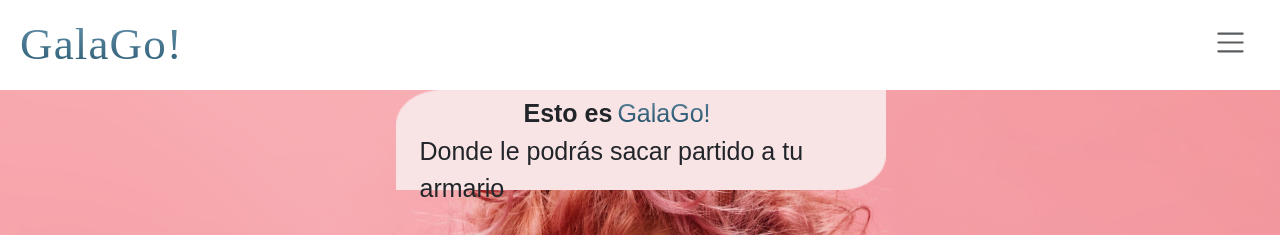
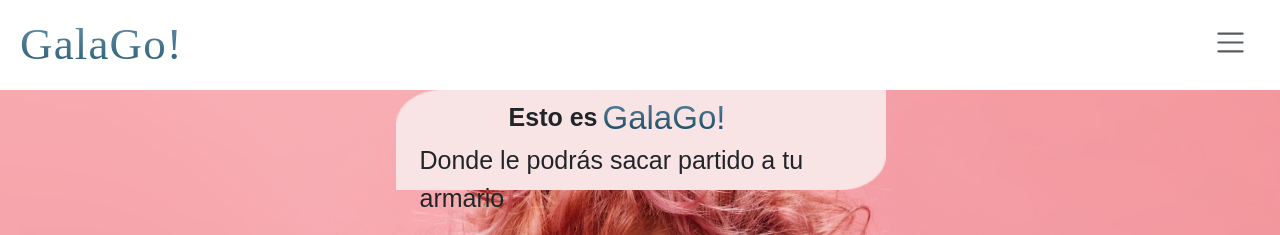
Before and after one commit to LuisADOV98/GalaGo, an Angular app in the folder GalaGo/: page / in a window 1280 px wide. Shown: the top 235 px of the page. Built offline with nearby package versions, Linux system fonts and the light colour scheme; no server answers; a web font is replaced by a local one.

Commit message:
modificaciones

```diff
--- a/GalaGo/src/app/component/header/header.component.html
+++ b/GalaGo/src/app/component/header/header.component.html
@@ -19,9 +19,8 @@
         <li class="nav-item"><a routerLink="/publicar-prenda" (click)="mostrarOcultarMenu()">Publicar</a></li>
         <li class="nav-item"><a routerLink="/home" (click)="mostrarOcultarMenu()" >Home</a></li>
         <li class="nav-item"><a routerLink="/chat" (click)="mostrarOcultarMenu()">Chats</a></li>
-        <li class="nav-item"><a routerLink="/perfil" (click)="mostrarOcultarMenu()">Favoritos</a></li>
         <li class="nav-item"><a routerLink="/perfil" (click)="mostrarOcultarMenu()">Perfil</a></li>
-        <li class="nav-item" ><a routerLink="/landing-page"  (click)="mostrarOcultarMenu()">Cerrar sesión</a></li>
+        <li class="nav-item" ><a href="#"  (click)="mostrarOcultarMenu()">Cerrar sesión</a></li>
         <li class="nav-item1"><a routerLink="/quienes-somos" (click)="mostrarOcultarMenu()">¿Quienes Somos?</a></li>
         <li class="nav-item1"><a routerLink="/contacta" (click)="mostrarOcultarMenu()">¿Necesitas ayuda?</a></li>
       </ul>
--- a/GalaGo/src/app/pages/landing-page/landing-page.component.css
+++ b/GalaGo/src/app/pages/landing-page/landing-page.component.css
@@ -39,7 +39,7 @@
     justify-content: center;
     align-items: center;
     font-weight: bold;
-    font-size: 12px;
+    font-size: 14px;
     width: 200px;
     margin-left: 15px;
     height: 60px;
@@ -55,6 +55,7 @@
   -webkit-text-fill-color: transparent;
     font-family: var(--titulo);
     margin-left: 5px;
+    font-size: 19px;
 }
 .textoslogan span{
     font-weight: lighter;
@@ -140,6 +141,11 @@
         margin-bottom: 60px;
 
     }
+
+    .textoslogan .titulo{
+        font-size: 22px;
+      }
+
     .textoslogan span{
         margin-right: 15px;
         font-size: 15px;
@@ -174,11 +180,16 @@
         height: 100px;
         width: 450px;
     }
+
+    .textoslogan .titulo{
+        font-size: 31px;
+    }
+
     .textoslogan .p1{
         height: 90px;
         width: 450px;
         font-size: 25px;
-        margin-bottom: 30px;
+        margin-bottom: 35px;
     }
     .textoslogan span{
         margin-right: 15px;
@@ -214,6 +225,11 @@
         height: 100px;
         width: 450px;
     }
+
+    .textoslogan .titulo{
+        font-size: 33px;
+    }
+
     .textoslogan .p1{
         height: 90px;
         width: 450px;
```
